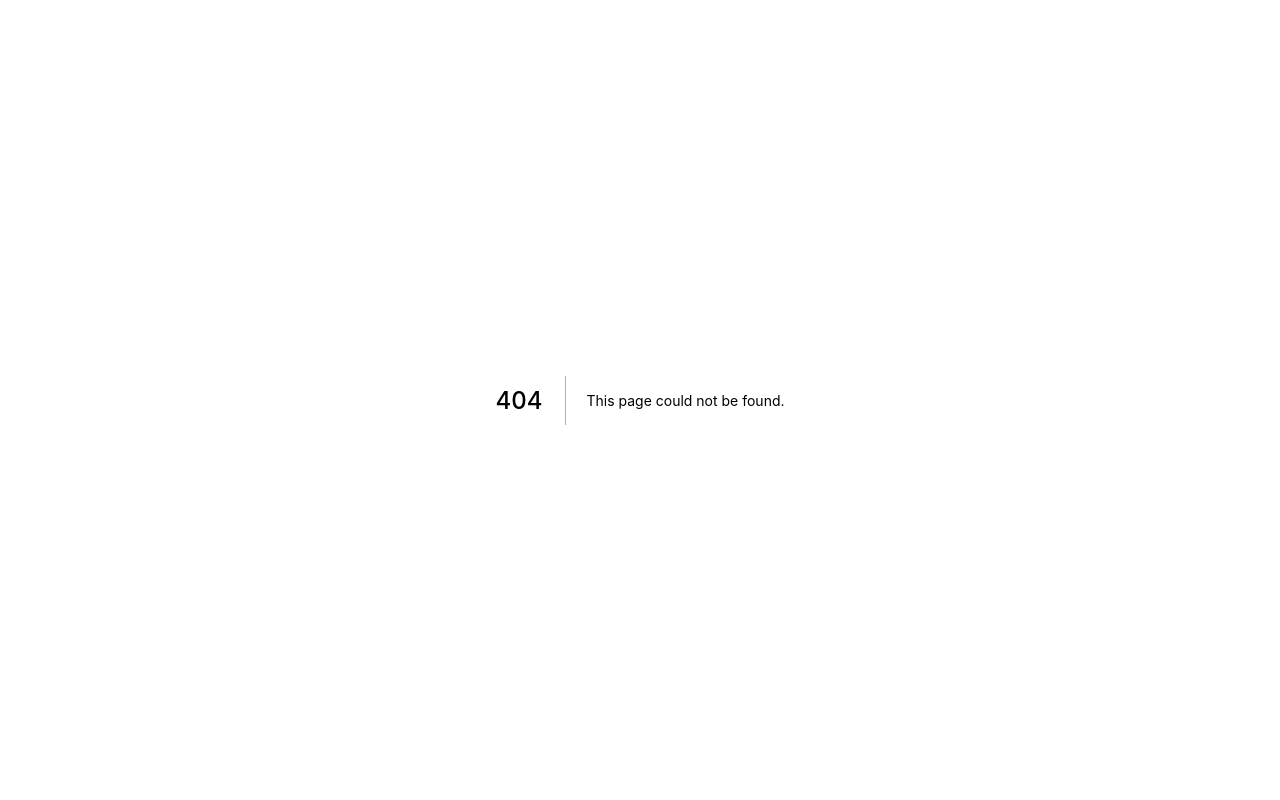
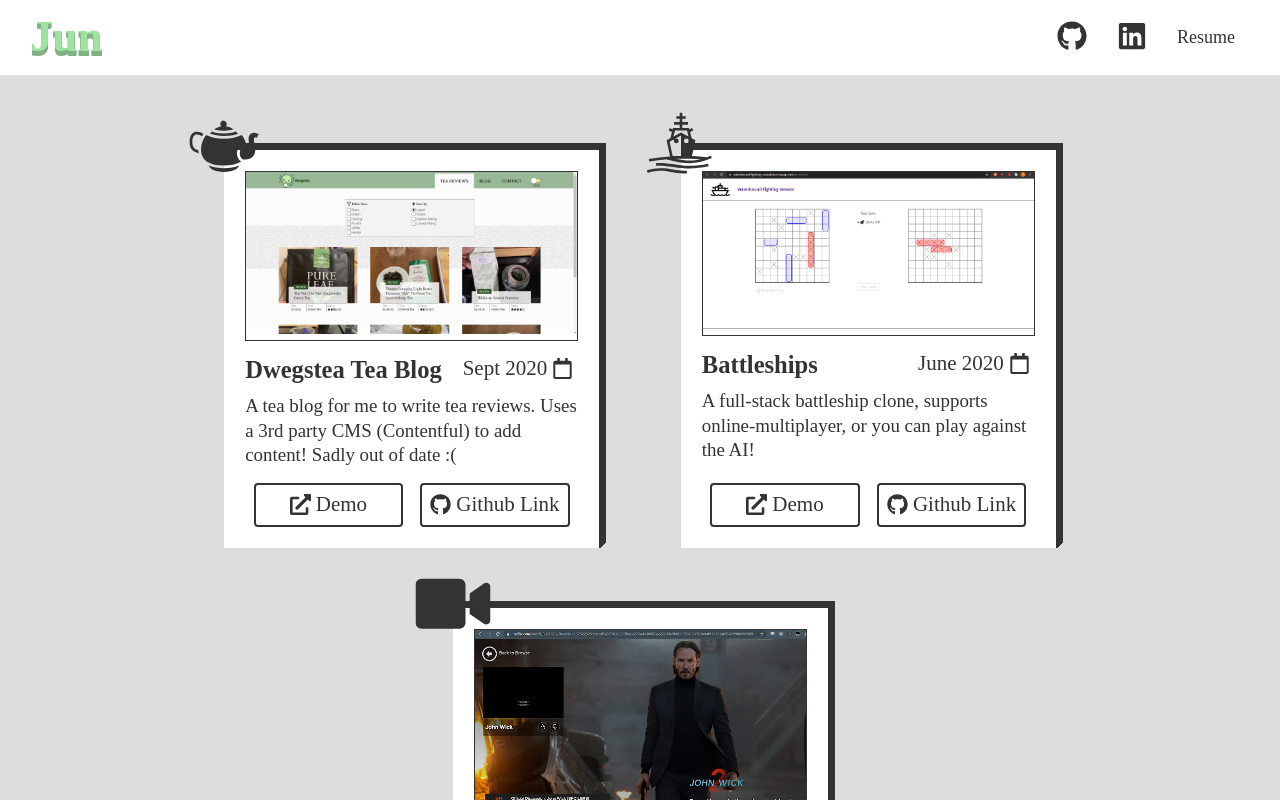
Before and after one commit to dweggyness/portfolio2022, a Next.js app: page /projects in a window 1280 px wide. Before the commit this address had no page. Shown: the top 800 px of the page. Built offline with nearby package versions, Linux system fonts and the light colour scheme.

Commit message:
work on Projects page

```diff
--- /dev/null
+++ b/components/Navbar.jsx
@@ -0,0 +1,32 @@
+import React, {useState, useRef, useEffect} from 'react';
+import styles from '../styles/components/Navbar.module.css'
+import Link from 'next/link'
+import { FaGithub, FaLinkedin } from 'react-icons/fa';
+
+export default function ProjectsPage() {
+  return (
+    <nav className={styles.navbar}>
+        <div>
+          <Link href="/">
+            <h1 className={`${styles.titleText} ${styles.scaleOnHover} ${styles.underlineOnHover}`} style={{ marginBottom: '4px' }}>
+                Jun
+            </h1>
+          </Link>
+        </div>
+
+        <div>
+          <a className={styles.underlineOnHover} target="_blank" rel="noreferrer" href='https://github.com/dweggyness/'>
+            <FaGithub className={styles.scaleOnHover} size='2rem'/>
+          </a>
+          <a className={styles.underlineOnHover} target="_blank" rel="noreferrer" href='https://www.linkedin.com/in/ooi-jun-ming-1695251a9/'>
+            <FaLinkedin className={styles.scaleOnHover} size='2rem'/>
+          </a>
+          <Link href="/resume.pdf">
+            <span className={`${styles.underlineOnHover} ${styles.scaleOnHover} ${styles.navbarText}`}>
+              Resume
+            </span>
+          </Link>
+        </div>
+    </nav>
+  )
+}
--- /dev/null
+++ b/pages/projects/index.jsx
@@ -0,0 +1,47 @@
+import React, {useState, useRef, useEffect} from 'react';
+import Navbar from '../../components/Navbar.jsx'
+import ProjectComponent from '../../components/ProjectComponent.jsx'
+import styles from '../../styles/pages/Projects.module.css'
+import { FaVideo } from 'react-icons/fa';
+import { GiBattleship, GiTeapot, GiSecretBook } from 'react-icons/gi';
+import { dwegsteaImg, netflixImg, battleshipsImg } from '../../public/images/projects';
+
+export default function ProjectsPage() {
+  return (
+    <>
+      <Navbar />
+      <main className={styles.mainContainer}>
+
+        <div className={styles.projectsContainer}>
+          <ProjectComponent
+              title="Dwegstea Tea Blog"
+              description="A tea blog for me to write tea reviews. Uses a 3rd party CMS (Contentful) to add content! Sadly out of date :("
+              eyecatchIcon={<GiTeapot />}
+              githubLink="https://github.com/dweggyness/contentfulBlog"
+              demoLink="https://dwegstea.netlify.app/"
+              date="Sept 2020"
+              img={dwegsteaImg}
+            />
+          <ProjectComponent
+            title="Battleships"
+            description="A full-stack battleship clone, supports online-multiplayer, or you can play against the AI!"
+            eyecatchIcon={<GiBattleship />}
+            githubLink="https://github.com/dweggyness/battleships"
+            demoLink="https://waterbound-fighting-vessels.herokuapp.com/"
+            date="June 2020"
+            img={battleshipsImg}
+          />
+          <ProjectComponent
+            title="Netflix Reddit Discussion"
+            description="A simple extension for my own use, displays reddit discussion threads for the current episode/show you just finished watching on Netflix."
+            eyecatchIcon={<FaVideo />}
+            githubLink="https://github.com/dweggyness/netflixRedditDiscussion"
+            demoLink="https://chrome.google.com/webstore/detail/netflix-reddit-discussion/ihiibcpkgomehmkohaedaebejibmdnlm?hl=en"
+            date="Nov 2020"
+            img={netflixImg}
+          />
+        </div>
+      </main>
+    </>
+  )
+}
--- /dev/null
+++ b/styles/components/Navbar.module.css
@@ -0,0 +1,70 @@
+
+.titleText {
+  position: relative;
+  margin: 0;
+  font-size: 3rem;
+  color: var(--titlegreen);
+  z-index: 5;
+  text-shadow: 0 0.5px 0 var(--green), 0 1px 0 var(--green), 0 1.5px 0 var(--green), 0 2px 0 var(--green), 0 2.5px 0 var(--green), 0 3px 0 var(--green), 0 3.5px 0 var(--green), 0 4px 0 var(--green), 0 4.5px 0 var(--green);
+}
+
+
+
+.navbar {
+  position: absolute;
+  top: 0;
+  height: 5rem;
+  width: 100vw;
+  z-index: 5;
+
+  display: flex;
+  background: white;
+  justify-content: space-between;
+  align-items: center;
+  padding-right: 1rem;
+}
+
+.navbar > div {
+  display: flex;
+  flex-direction: row;
+  align-items: center;
+  padding: 0rem 1rem;
+}
+
+
+.navbar > div > * {
+  margin: 0 1rem;
+  position: relative;
+}
+
+.navbarText {
+  pointer-events: all;
+  cursor: pointer;
+  font-size: 1.2rem;
+}
+
+.scaleOnHover:hover, .scaleOnHover:focus {
+  transform: scale(1.1);
+  transition: 0.2s ease;
+}
+
+/* sliding underline animation when hovering over social icons */
+.underlineOnHover:hover {
+  cursor: pointer;
+}
+
+.underlineOnHover::after {
+  content:'';
+  position: absolute;
+  display: inline-block;
+  width: 0;
+  height: 2px;
+  left: 0;
+  bottom: -0.4rem;
+  background-color: var(--black);
+}
+
+.underlineOnHover:hover::after, .underlineOnHover:focus::after {
+  width: 100%;
+  transition: 0.2s ease;
+}
--- a/styles/globals.css
+++ b/styles/globals.css
@@ -1,3 +1,10 @@
+
+:root {
+  --titlegreen: #9fe3a3;
+  --green: #82b085;
+  --black: #333333;
+  --gray: #dddddd;
+}
 
 html {
   font-size: calc(10px + 0.390625vw);
@@ -26,8 +33,3 @@ a {
 * {
   box-sizing: border-box;
 }
-
-:root {
-  --green: #82b085;
-  --black: #333;
-}
--- a/styles/pages/Home.module.css
+++ b/styles/pages/Home.module.css
@@ -88,23 +88,13 @@
   position: relative;
   margin: 0;
   font-size: 5rem;
-  color: #9fe3a3;
+  color: var(--titlegreen);
   z-index: 5;
   text-shadow: 0 1px 0 var(--green), 0 2px 0 var(--green), 0 3px 0 var(--green), 0 4px 0 var(--green), 0 5px 0 var(--green), 0 6px 0 var(--green), 0 7px 0 var(--green), 0 8px 0 var(--green), 0 9px 0 var(--green), 0 30px 20px rgba(0, 0, 0, 0.3);
 }
 
-.contentContainer {
-  background: #e4e4e4;
-  display: block;
-  top: 100%;
-  left: 0;
-  right: 0;
-  height: 1000px;
-  z-index: 2;
-}
-
 .mainContainer {
-  background: #e4e4e4;
+  background: var(--gray);
   display: flex;
   flex-direction: column;
   align-items: center;
--- /dev/null
+++ b/styles/pages/Projects.module.css
@@ -0,0 +1,25 @@
+
+.mainContainer {
+  background: var(--gray);
+  display: flex;
+  flex-direction: column;
+  align-items: center;
+  position: relative;
+  padding-top: 5em;
+  top: 100%;
+  left: 0;
+  right: 0;
+  min-height: 500px;
+  z-index: 3;
+  overflow-y: hidden;
+}
+
+.projectsContainer {
+  margin-top: 1em;
+  max-width: 95%;
+  width: 60rem;
+  display: flex;
+  flex-wrap: wrap;
+  justify-content: space-around;
+  column-gap: 0.875rem;
+}
```
Also changed, not shown: pages/projects/data-viz.jsx (added, +8 -0 lines).
